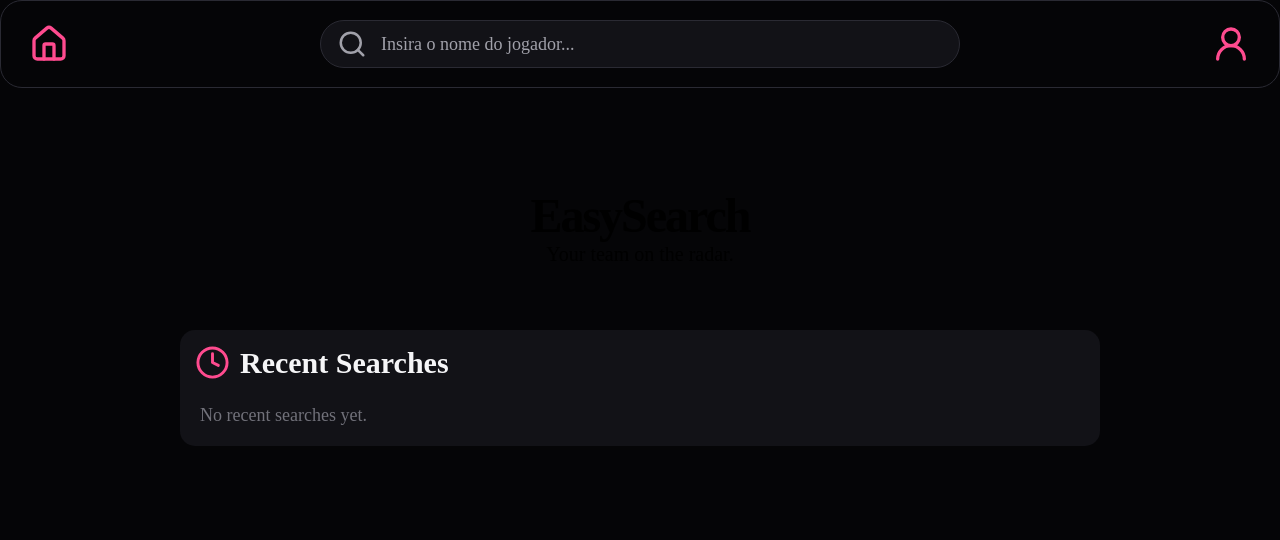
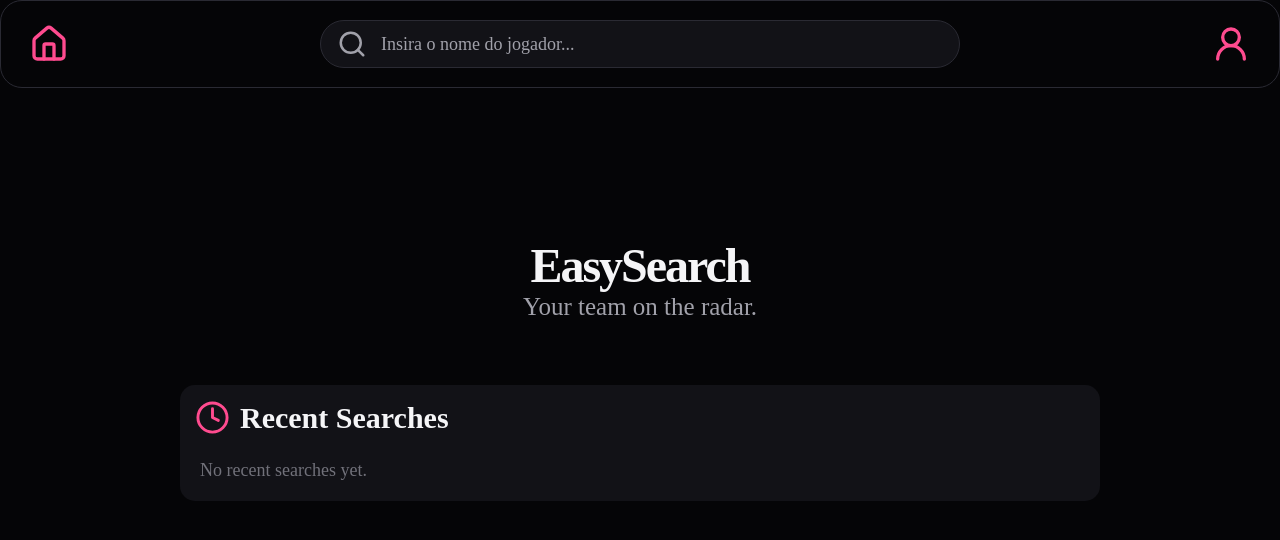
Before and after one commit to Higor-Vassoler/EasySearch, a React app in the folder frontend/: page / in a window 1280 px wide. Shown: the top 540 px of the page. Built offline with nearby package versions, Linux system fonts and the light colour scheme; the HTML template or start-up script is replaced by a standard one.

Commit message:
Refactor: refatoração na home.css

```diff
--- a/frontend/src/pages/home/Home.css
+++ b/frontend/src/pages/home/Home.css
@@ -5,7 +5,7 @@
   gap: 64px;
 
   width: 100%;
-  padding: 100px 24px;
+  padding: 150px 24px 100px;
   box-sizing: border-box;
 }
 
@@ -18,7 +18,7 @@
 .home-hero h1 {
   margin: 0;
 
-  color: black;
+  color: var(--color-text-primary);
   font-size: 48px;
   font-weight: 700;
   letter-spacing: -2px;
@@ -27,6 +27,6 @@
 .home-hero p {
   margin: 0;
 
-  color: black;
-  font-size: 20px;
+  color: var(--color-text-secondary);
+  font-size: 25px;
 }
```
